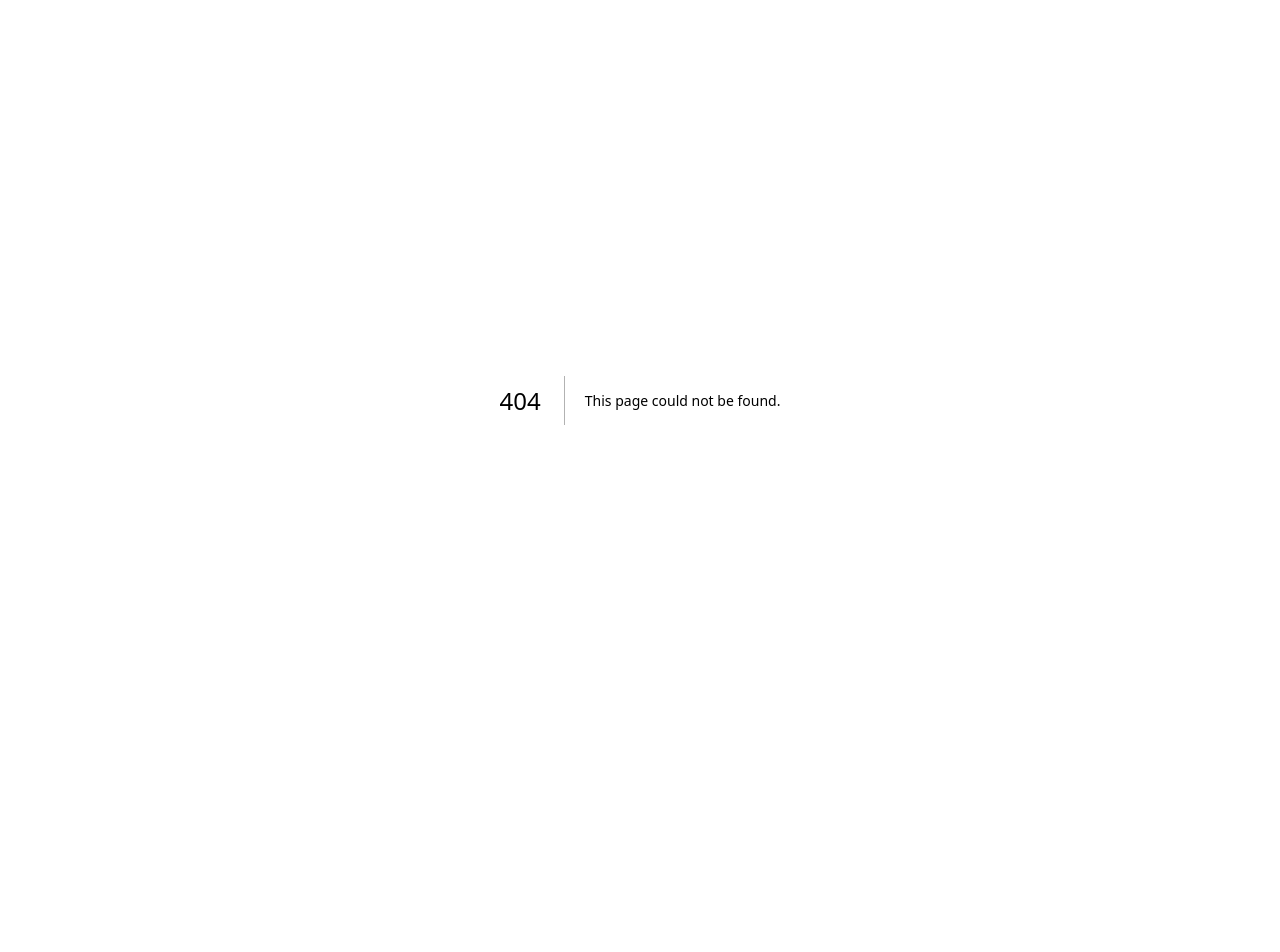
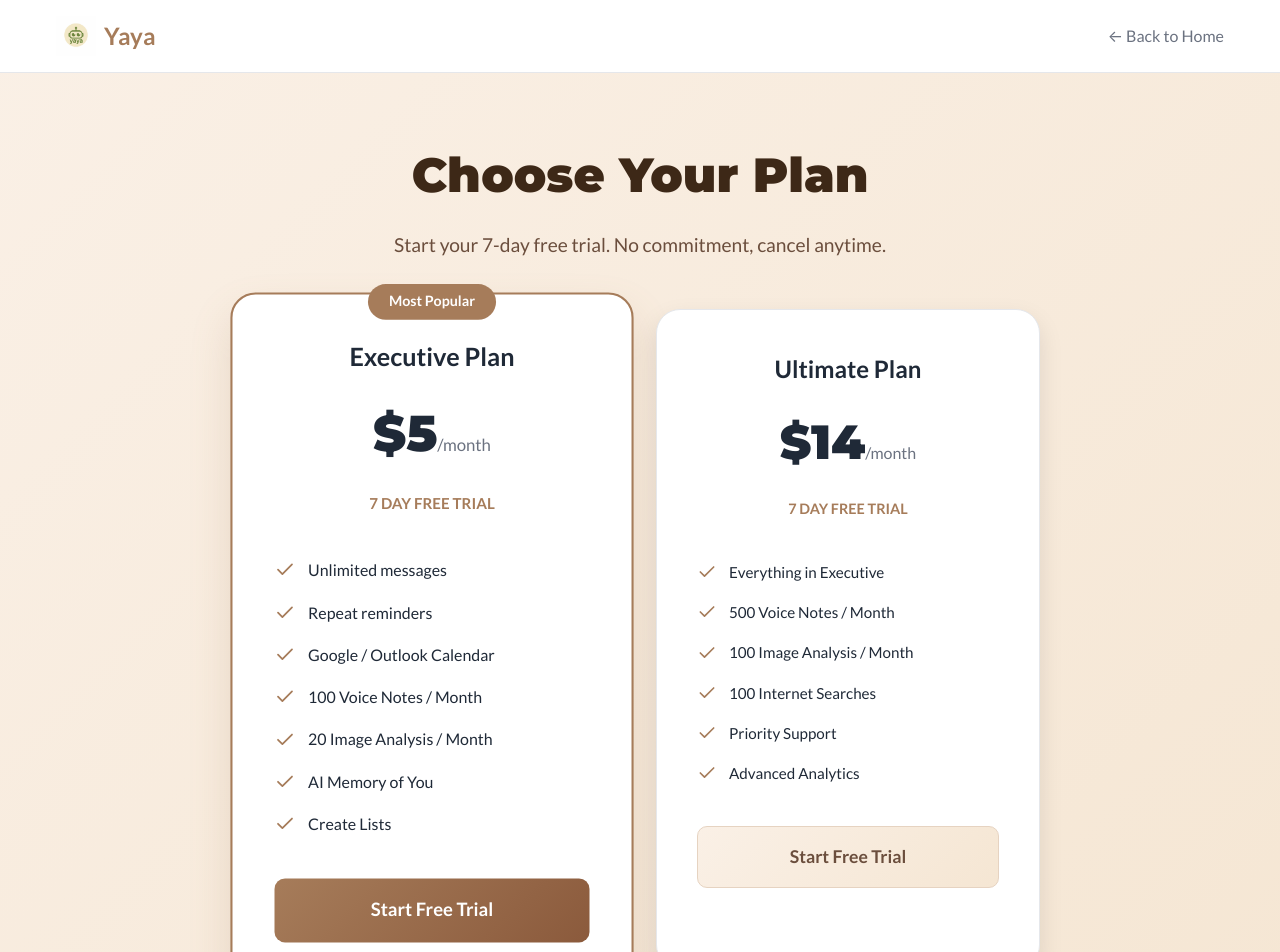
Before and after one commit to yairsabag/yaya-oauth-page, a Next.js app: page /payment in a window 1280 px wide. Before the commit this address had no page. Shown: the top 952 px of the page. Before the commit the page ends 800 px from the top, so only its background shows below. Built offline with nearby package versions, Linux system fonts and the light colour scheme.

Commit message:
Create page.tsx

```diff
--- /dev/null
+++ b/src/app/payment/page.tsx
@@ -0,0 +1,160 @@
+'use client'
+
+import React from 'react'
+import Link from 'next/link'
+import { CheckIcon } from 'lucide-react'
+
+export default function PaymentPage() {
+  const plans = [
+    {
+      id: 'executive',
+      name: 'Executive Plan',
+      price: 5,
+      popular: true,
+      features: [
+        'Unlimited messages',
+        'Repeat reminders',
+        'Google / Outlook Calendar',
+        '100 Voice Notes / Month',
+        '20 Image Analysis / Month',
+        'AI Memory of You',
+        'Create Lists'
+      ]
+    },
+    {
+      id: 'ultimate',
+      name: 'Ultimate Plan',
+      price: 14,
+      popular: false,
+      features: [
+        'Everything in Executive',
+        '500 Voice Notes / Month',
+        '100 Image Analysis / Month',
+        '100 Internet Searches',
+        'Priority Support',
+        'Advanced Analytics'
+      ]
+    }
+  ]
+
+  return (
+    <div style={{ fontFamily: "Lato, system-ui, -apple-system, sans-serif", minHeight: '100vh', background: 'linear-gradient(135deg, #faf0e6 0%, #f5e6d3 100%)' }}>
+      {/* Header */}
+      <header style={{ background: 'white', borderBottom: '1px solid #e5e7eb', padding: '1rem 0' }}>
+        <div style={{ maxWidth: '1200px', margin: '0 auto', padding: '0 1rem', display: 'flex', justifyContent: 'space-between', alignItems: 'center' }}>
+          <Link href="/" style={{ display: 'flex', alignItems: 'center', gap: '0.5rem', textDecoration: 'none' }}>
+            <img
+              src="/yaya-logo.png"
+              alt="Yaya Logo"
+              style={{ width: '40px', height: '40px', objectFit: 'contain' }}
+            />
+            <div style={{ fontSize: '1.5rem', fontWeight: 'bold', color: '#a67c5a' }}>
+              Yaya
+            </div>
+          </Link>
+          <Link href="/" style={{ color: '#6b7280', textDecoration: 'none' }}>
+            ← Back to Home
+          </Link>
+        </div>
+      </header>
+
+      {/* Main Content */}
+      <main style={{ padding: '4rem 0' }}>
+        <div style={{ maxWidth: '1200px', margin: '0 auto', padding: '0 1rem' }}>
+          <div style={{ textAlign: 'center', marginBottom: '3rem' }}>
+            <h1 style={{ fontSize: '3rem', fontWeight: '900', color: '#3d2817', marginBottom: '1rem', fontFamily: "Montserrat, sans-serif" }}>
+              Choose Your Plan
+            </h1>
+            <p style={{ fontSize: '1.2rem', color: '#6b4e3d', maxWidth: '600px', margin: '0 auto' }}>
+              Start your 7-day free trial. No commitment, cancel anytime.
+            </p>
+          </div>
+
+          <div style={{ display: 'grid', gridTemplateColumns: 'repeat(auto-fit, minmax(350px, 1fr))', gap: '2rem', maxWidth: '800px', margin: '0 auto' }}>
+            {plans.map((plan) => (
+              <div
+                key={plan.id}
+                style={{
+                  background: 'white',
+                  borderRadius: '1.5rem',
+                  padding: '2.5rem',
+                  boxShadow: plan.popular ? '0 20px 40px rgba(166, 124, 90, 0.2)' : '0 10px 25px rgba(0, 0, 0, 0.1)',
+                  border: plan.popular ? '2px solid #a67c5a' : '1px solid #e5e7eb',
+                  transform: plan.popular ? 'scale(1.05)' : 'none',
+                  position: 'relative'
+                }}
+              >
+                {plan.popular && (
+                  <div style={{
+                    position: 'absolute',
+                    top: '-10px',
+                    left: '50%',
+                    transform: 'translateX(-50%)',
+                    background: '#a67c5a',
+                    color: 'white',
+                    padding: '6px 20px',
+                    borderRadius: '20px',
+                    fontSize: '0.85rem',
+                    fontWeight: '600'
+                  }}>
+                    Most Popular
+                  </div>
+                )}
+
+                <div style={{ textAlign: 'center', marginBottom: '2rem' }}>
+                  <h3 style={{ fontSize: '1.5rem', fontWeight: '700', color: '#1f2937', marginBottom: '1rem' }}>
+                    {plan.name}
+                  </h3>
+                  <div style={{ marginBottom: '1rem' }}>
+                    <span style={{ fontSize: '3rem', fontWeight: '900', color: '#1f2937', fontFamily: "Montserrat, sans-serif" }}>
+                      ${plan.price}
+                    </span>
+                    <span style={{ fontSize: '1rem', color: '#6b7280' }}>/month</span>
+                  </div>
+                  <p style={{ color: '#a67c5a', fontWeight: '600', fontSize: '0.9rem' }}>
+                    7 DAY FREE TRIAL
+                  </p>
+                </div>
+
+                <ul style={{ listStyle: 'none', padding: 0, marginBottom: '2rem' }}>
+                  {plan.features.map((feature, index) => (
+                    <li key={index} style={{ display: 'flex', alignItems: 'center', padding: '0.5rem 0', fontSize: '0.95rem' }}>
+                      <CheckIcon size={20} style={{ color: '#a67c5a', marginRight: '0.75rem', flexShrink: 0 }} />
+                      {feature}
+                    </li>
+                  ))}
+                </ul>
+
+                <Link
+                  href={`/payment/checkout?plan=${plan.id}&price=${plan.price}`}
+                  style={{
+                    display: 'block',
+                    textAlign: 'center',
+                    background: plan.popular ? 'linear-gradient(135deg, #a67c5a 0%, #8b5a3c 100%)' : 'linear-gradient(135deg, #faf0e6 0%, #f5e6d3 100%)',
+                    color: plan.popular ? 'white' : '#6b4e3d',
+                    padding: '16px 24px',
+                    borderRadius: '10px',
+                    textDecoration: 'none',
+                    fontWeight: '600',
+                    fontSize: '1.1rem',
+                    border: plan.popular ? 'none' : '1px solid #e6d3c1',
+                    transition: 'all 0.3s ease'
+                  }}
+                >
+                  Start Free Trial
+                </Link>
+              </div>
+            ))}
+          </div>
+
+          <div style={{ textAlign: 'center', marginTop: '3rem' }}>
+            <p style={{ color: '#6b7280', fontSize: '0.9rem' }}>
+              Questions? <a href="mailto:info@textcoco.com" style={{ color: '#a67c5a', textDecoration: 'none' }}>Contact us</a> or message us on{' '}
+              <a href="https://wa.me/972559943649" style={{ color: '#a67c5a', textDecoration: 'none' }}>WhatsApp</a>
+            </p>
+          </div>
+        </div>
+      </main>
+    </div>
+  )
+}
```
